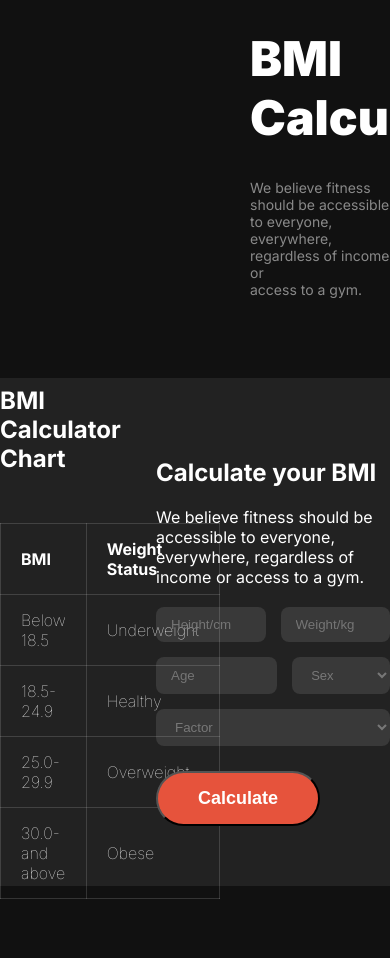
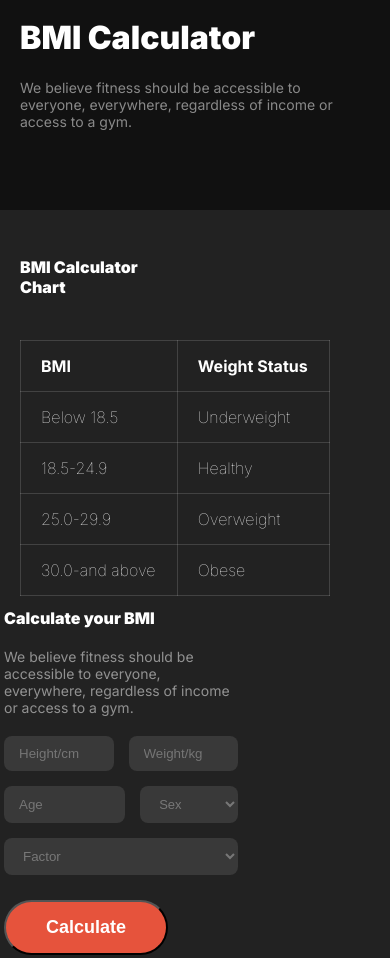
Before and after one commit to Humaun-hk/Second-assignment, a plain HTML site: page index.html in a window 390 px wide. Shown: the part 4001-4959 px from the top of the page. Drawn offline with nearby package versions, Linux system fonts and the light colour scheme; a web font is replaced by a local one.

Commit message:
BMI section responsive

```diff
--- a/Styles/styles.css
+++ b/Styles/styles.css
@@ -422,6 +422,7 @@ td {
 }
 .text p {
   margin: 20px 0px;
+  opacity: 0.5;
 }
 .height-weight {
   display: flex;
@@ -688,7 +689,7 @@ td {
   .img-div {
     margin: 40px;
   }
-  .exercise{
+  .exercise {
     margin: 20px;
   }
   .training h1 {
@@ -699,14 +700,53 @@ td {
     font-size: 14px;
     font-weight: 400;
   }
-  .card3 , .card6{
+  .card3,
+  .card6 {
     display: none;
   }
-  .card1{
+  .card1 {
     width: 250px;
   }
-  .card5{
+  .card5 {
     width: 250px;
+  }
+  .bmi {
+    margin: 20px;
+  }
+  .bmi-head {
+    font-size: 32px;
+    font-weight: 900;
+  }
+  .bmi-text {
+    font-size: 14px;
+    font-weight: 400;
+  }
+  .inner-bmi {
+    display: flex;
+    flex-direction: column;
+  }
+  .first-side {
+    margin-left: 20px;
+  }
+  .first-side h1 {
+    font-size: 16px;
+    font-weight: 900;
+  }
+  .table {
+    width: 310px;
+    height: 216px;
+  }
+  .text h1 {
+    font-size: 16px;
+    font-weight: 900;
+  }
+  .text p {
+    font-size: 14px;
+    font-weight: 400;
+  }
+  .second-side{
+    margin-left: -148px;
+    margin-top: 25px;
   }
 
 }
--- a/index.html
+++ b/index.html
@@ -177,7 +177,7 @@
           <div class="inner-bmi">
             <div class="first-side">
               <h1>BMI Calculator Chart</h1>
-              <table>
+              <table class="table">
                 <tbody>
                   <tr>
                     <th>BMI</th>
```
